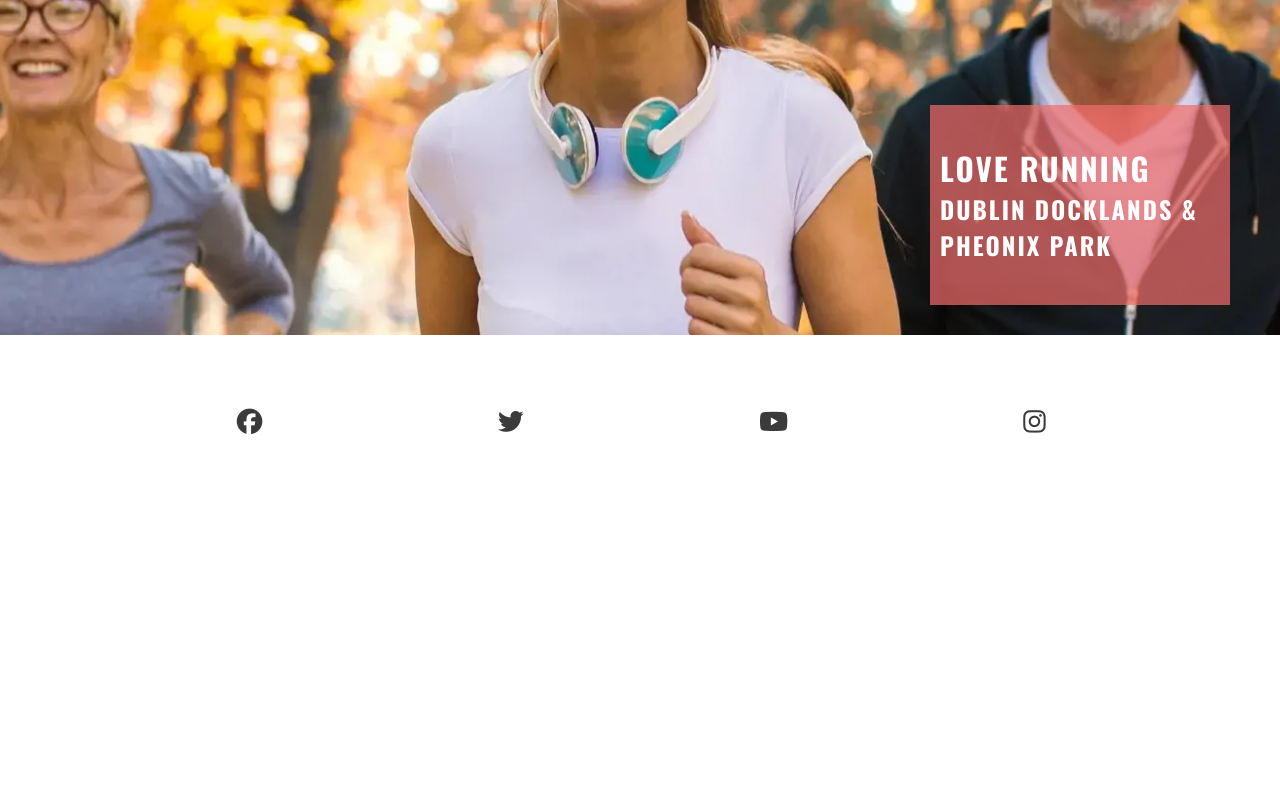
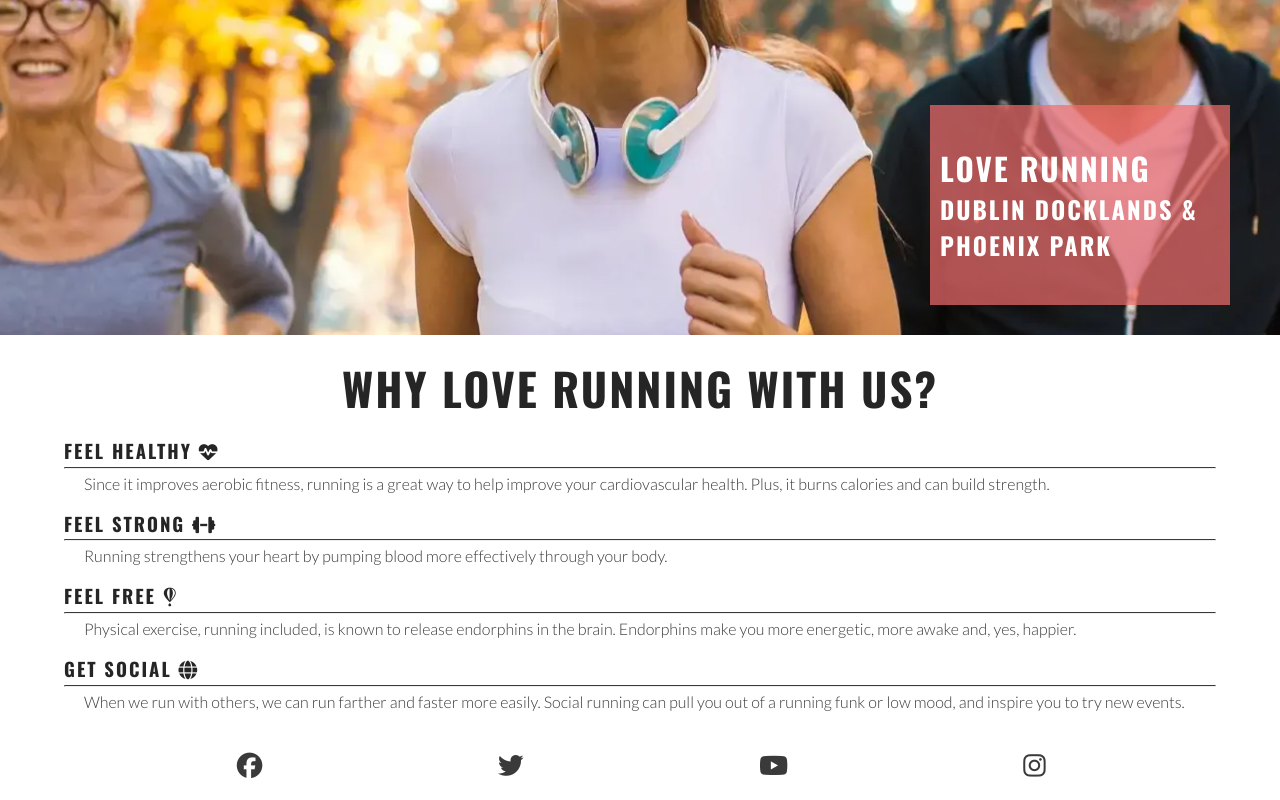
Before and after one commit to lunartechfreek/love-running, a plain HTML site: page index.html in a window 1280 px wide. Shown: the part 344-1144 px from the top of the page. Before the commit the page ends 800 px from the top, so only its background shows below. Drawn offline with nearby package versions, Linux system fonts and the light colour scheme.

Commit message:
Added reasons section and icons

```diff
--- a/assets/css/style.css
+++ b/assets/css/style.css
@@ -1,7 +1,7 @@
 /* Google fonts import */
 @import url('https://fonts.googleapis.com/css2?family=Lato:wght@300&family=Oswald:wght@200;300;400;500;600;700&display=swap');
 
-/* Asteriks wildcard selector to override default styles added by the browser */
+/* Asterisk wildcard selector to override default styles added by the browser */
 * {
     padding: 0;
     margin: 0;
@@ -13,7 +13,7 @@ body {
     min-height: 100vh;
     display: flex;
     flex-direction: column;
-    /* Generic project stlyes */
+    /* Generic project styles */
     color: #3a3a3a;
     font-family: 'lato', sans-serif;
 }
@@ -93,7 +93,7 @@ main {
 #hero {
     height: 600px;
     width: 100%;
-    background: url(../images/hero-image.webp) no-repeat center center/cover;
+    background: url("../images/hero-image.webp") no-repeat center center/cover;
     position: relative;
 }
 
@@ -113,11 +113,31 @@ main {
     color: #ffffff;
 }
 
-#social-networks i {
-    font-size: 160%;
-    padding: 5%;
-    color: #3a3a3a;
+#reasons {
+    width: 90%;
+    margin: 20px auto;
 }
+
+#reasons h2 {
+    margin-bottom: 20px;
+    text-align: center;
+    font-size: 280%;
+}
+
+#benefits-physical > div, #benefits-mental > div {
+    line-height: 20px;
+    margin-bottom: 20px;
+}
+
+#benefits p {
+    padding: 0 20px;
+}
+
+#benefits hr {
+    border-top: 1px solid #3a3a3a;
+    margin: 5px 0;
+}
+
 /* Footer*/
 #social-networks {
     text-align: center;
@@ -125,6 +145,12 @@ main {
     display: flex;
     justify-content: space-evenly;
     list-style-type: none;
+}
+
+#social-networks i {
+    font-size: 160%;
+    padding: 5%;
+    color: #3a3a3a;
 }
 
 /* Media query: tablets and larger (768px and up) */
--- a/index.html
+++ b/index.html
@@ -34,7 +34,7 @@
       href="assets/favicon/favicon-16x16.png"
     />
     <!-- Stylesheet -->
-    <link rel="stylesheet" href="assets/css/style.css" />
+    <link rel="stylesheet" href="assets/css/style.css"/>
   </head>
 
   <body>
@@ -59,7 +59,39 @@
         <section id="hero">
             <div id="cover-text">
                 <h2>Love Running</h2>
-                <h3>Dublin Docklands & Pheonix Park</h3>
+                <h3>Dublin Docklands & Phoenix Park</h3>
+            </div>
+        </section>
+        <section id="reasons">
+            <h2>Why love running with us?</h2>
+            <div id="benefits">
+                <div id="benefits-physical">
+                    <div>
+                        <h3>Feel healthy <i class="fa-solid fa-heart-pulse"></i></h3>
+                        <hr>
+                        <p>Since it improves aerobic fitness, running is a great way to help improve your cardiovascular health. Plus, it burns
+                        calories and can build strength.</p>
+                    </div>
+                    <div>
+                        <h3>Feel strong <i class="fa-solid fa-dumbbell"></i></h3>
+                        <hr>
+                        <p>Running strengthens your heart by pumping blood more effectively through your body.</p>
+                    </div>
+                </div>
+                <div id="benefits-mental">
+                    <div>
+                        <h3>Feel free <i class="fa-brands fa-fly"></i></h3>
+                        <hr>
+                        <p>Physical exercise, running included, is known to release endorphins in the brain. Endorphins make you more energetic,
+                        more awake and, yes, happier.</p>
+                    </div>
+                    <div>
+                        <h3>Get social <i class="fa-solid fa-globe"></i></h3>
+                        <hr>
+                        <p>When we run with others, we can run farther and faster more easily. Social running can pull you out of a running funk or
+                        low mood, and inspire you to try new events.</p>
+                    </div>
+                </div>
             </div>
         </section>
 
```
